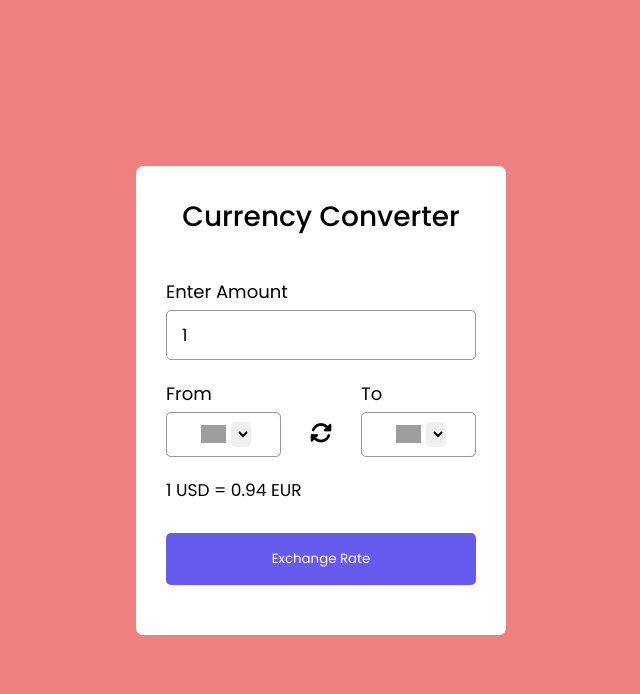
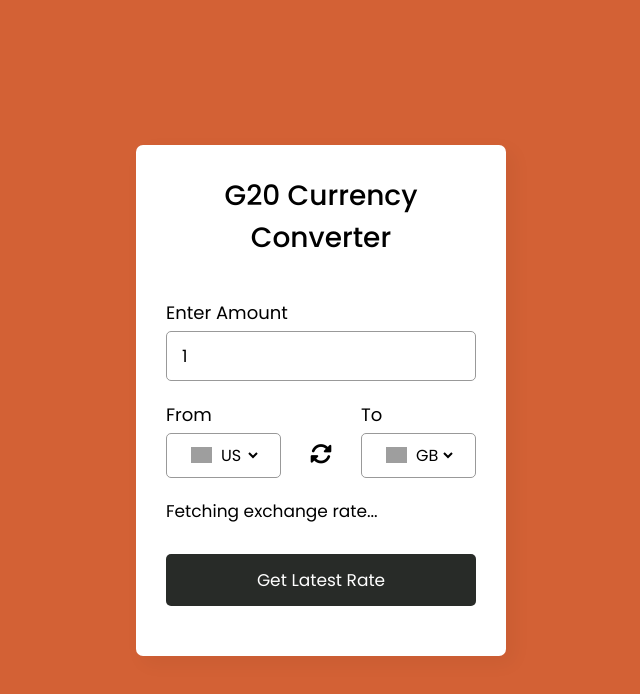
Before and after one commit to sohailsajid79/Currency-Converter-App, a website: page index.html in a window 1280 px wide. Shown: the whole page, without its empty margins (319-959 px from the left). Drawn offline with Linux system fonts and the light colour scheme; no server answers; grey boxes are pictures that could not be loaded.

Commit message:
added js and css

```diff
--- /dev/null
+++ b/countryList.js
@@ -0,0 +1,19 @@
+let countryList = {
+  ARS: "AR",
+  AUD: "AU",
+  BRL: "BR",
+  CAD: "CA",
+  CNY: "CN",
+  EUR: "EU",
+  INR: "IN",
+  IDR: "ID",
+  JPY: "JP",
+  MXN: "MX",
+  RUB: "RU",
+  SAR: "SA",
+  ZAR: "ZA",
+  KRW: "KR",
+  TRY: "TR",
+  GBP: "GB",
+  USD: "US",
+};
--- a/index.html
+++ b/index.html
@@ -2,20 +2,21 @@
 <html>
   <head>
     <meta charset="utf-8" />
-    <title>Currency Converter</title>
+    <title>G20 Currency Converter</title>
     <meta
       name="Currency Converter App"
       content="This app allows the user to enter the amount and convert the currency to a different country's currency."
     />
-    <link rel="stylesheet" href="style.css" />
+    <link rel="stylesheet" href="index.css" />
     <link
       rel="stylesheet"
       href="https://cdnjs.cloudflare.com/ajax/libs/font-awesome/6.2.1/css/all.min.css"
     />
+    <link rel="stylesheet" href="style.css" />
   </head>
   <body>
     <div class="wrapper">
-      <header>Currency Converter</header>
+      <header>G20 Currency Converter</header>
       <form action="#">
         <div class="amount">
           <p>Enter Amount</p>
@@ -38,9 +39,12 @@
             </div>
           </div>
         </div>
-        <div class="exchange-rate">1 USD = 0.94 EUR</div>
-        <button type="button">Exchange Rate</button>
+        <div class="exchange-rate">Fetching exchange rate...</div>
+        <button>Get Latest Rate</button>
       </form>
     </div>
+
+    <script src="countryList.js"></script>
+    <script src="script.js"></script>
   </body>
 </html>
--- /dev/null
+++ b/script.js
@@ -0,0 +1,78 @@
+const dropList = document.querySelectorAll(".drop-list select");
+const fromCurrency = document.querySelector(".from select");
+const toCurrency = document.querySelector(".to select");
+const getButton = document.querySelector("form button");
+
+for (let i = 0; i < dropList.length; i++) {
+  for (currencyCode in countryList) {
+    let selected;
+    if (i == 0) {
+      selected = currencyCode == "USD" ? "selected" : "";
+    } else if (i == 1) {
+      selected = currencyCode == "GBP" ? "selected" : "";
+    }
+    // creating option tag with passing currency code as a text and value
+    const optionTag = `<option value="${currencyCode}" ${selected}>${countryList[currencyCode]}</option>`;
+    // inserting options tag inside select tag
+    dropList[i].insertAdjacentHTML("beforeend", optionTag);
+  }
+  dropList[i].addEventListener("change", (e) => {
+    loadFlag(e.target); // calling loadFlag with passing target element as an arguement
+  });
+}
+
+function loadFlag(element) {
+  for (code in countryList) {
+    if (code == element.value) {
+      // if currency code of country list is equal to option value
+      const imgTag = element.parentElement.querySelector("img"); // selecting img tag of particular drop list
+      imgTag.src = `https://flagsapi.com/${countryList[code]}/shiny/64.png`;
+    }
+  }
+}
+
+window.addEventListener("load", () => {
+  getExchangeRate();
+});
+
+getButton.addEventListener("click", (e) => {
+  e.preventDefault(); //prevent form from submitting
+  getExchangeRate();
+});
+
+const exchangeIcon = document.querySelector(".drop-list .icon");
+exchangeIcon.addEventListener("click", () => {
+  const tempCode = fromCurrency.value; // temporary currency code 'from' drop list
+  fromCurrency.value = toCurrency.value; // passing 'to' currency code to 'from' currency code
+  toCurrency.value = tempCode; // passing temporary currency code 'to' currency code
+  loadFlag(fromCurrency); // calling loadFlag with passing select element (fromCurrency) of 'from'
+  loadFlag(toCurrency); // calling loadFlag with passing select element (toCurrency) of 'to'
+  getExchangeRate();
+});
+
+function getExchangeRate() {
+  const amount = document.querySelector("form input");
+  const exchangeRateTxt = document.querySelector("form .exchange-rate");
+  let amountVal = amount.value;
+  // if user doesn't enter any value or enter 0, then the defaut value is 1
+  if (amountVal == "" || amountVal == "0") {
+    amount.value = "1";
+    amountVal = 1;
+  }
+
+  exchangeRateTxt.innerText = "Fetching exchange rate...";
+
+  // getting data from the APIkey
+  const apiKey = "e4884c15584b0db43363b5e6";
+
+  const apiUrl = `https://v6.exchangerate-api.com/v6/${apiKey}/latest/${fromCurrency.value}`;
+  // fetching api response and parsing into json object and in another method receiving that object
+  fetch(apiUrl)
+    .then((response) => response.json())
+    .then((result) => {
+      const exchangeRate = result.conversion_rates[toCurrency.value];
+      const totalExchangeRate = (amountVal * exchangeRate).toFixed(2);
+      const exchangeRateTxt = document.querySelector(".exchange-rate");
+      exchangeRateTxt.innerText = `${amountVal} ${fromCurrency.value} = ${totalExchangeRate} ${toCurrency.value}`;
+    });
+}
--- a/style.css
+++ b/style.css
@@ -12,7 +12,13 @@ body {
   align-items: center;
   justify-content: center;
   min-height: 100vh;
-  background: lightcoral;
+  padding: 0 10px;
+  background: #d36135;
+}
+
+::selection {
+  color: #fff;
+  background: #d36135;
 }
 
 .wrapper {
@@ -20,6 +26,7 @@ body {
   padding: 30px;
   border-radius: 7px;
   background: #fff;
+  box-shadow: 7px 7px 20px rgba(0, 0, 0, 0.05);
 }
 
 .wrapper header {
@@ -53,7 +60,7 @@ form input {
 
 form input:focus {
   padding: 0 14px;
-  border: 2px solid #675aef;
+  border: 2px solid #a24936;
 }
 
 form .drop-list {
@@ -76,11 +83,26 @@ form .drop-list {
 .select-box select {
   width: auto;
   font-size: 16px;
+  background: none;
   margin: 0 -5px 0 5px;
 }
 
+.select-box select::-webkit-scrollbar {
+  width: 8px;
+}
+
+.select-box select::-webkit-scrollbar-track {
+  background: #fff;
+}
+
+.select-box select::-webkit-scrollbar-thumb {
+  background: #888;
+  border-radius: 8px;
+  border-right: 2px solid #fff;
+}
+
 .select-box img {
-  max-width: 25px;
+  max-width: 21px;
 }
 
 .drop-list .icon {
@@ -97,5 +119,12 @@ form .exchange-rate {
 form button {
   height: 52px;
   color: #fff;
-  background: #675aef;
+  font-size: 17px;
+  cursor: pointer;
+  background: #282b28;
+  transition: 0.3s ease;
 }
+
+form button:hover {
+  background: #3e5641;
+}
```
Also changed, not shown: package.json (added, +23 -0 lines), 1 other file.
